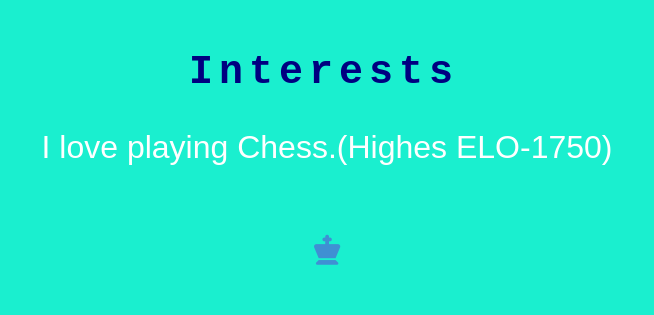
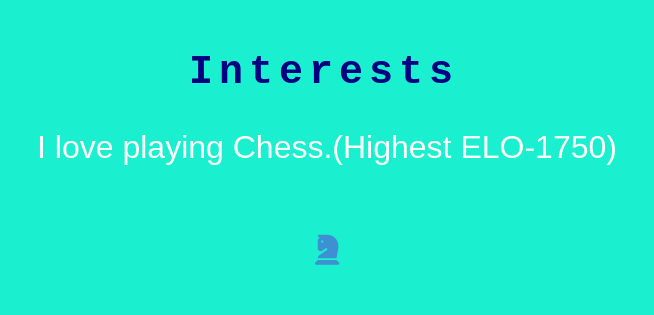
Before and after one commit to rijit-2003/Portfolio-html, a plain HTML site: page index.html in a window 1280 px wide. Shown: the part 4820-5135 px from the top of the page, 313-967 px from the left. Drawn offline with nearby package versions, Linux system fonts and the light colour scheme.

Commit message:
Update index.html

```diff
--- a/index.html
+++ b/index.html
@@ -282,9 +282,9 @@
         <div class="head">
             <h1 class="typo">Interests</h1><br><br>
         </div>
-        <h2>I love playing Chess.(Highes ELO-1750) </h2>
+        <h2>I love playing Chess.(Highest ELO-1750) </h2>
         <br>
-        <a href="https://www.chess.com/stats/live/rapid/themechanic3000" class="chess">   <i class="fa-solid fa-chess-king"></i>   </i></a>
+        <a href="https://www.chess.com/stats/live/rapid/themechanic3000" class="chess">   <i class="fa-solid fa-chess-knight"></i>   </i></a>
     </div>
     <div id="contact">
         <div class="head">
```
